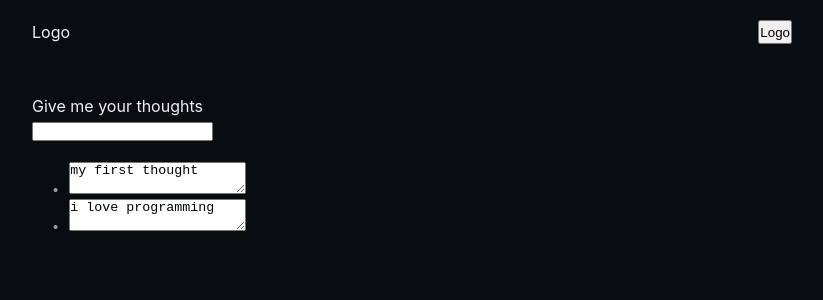
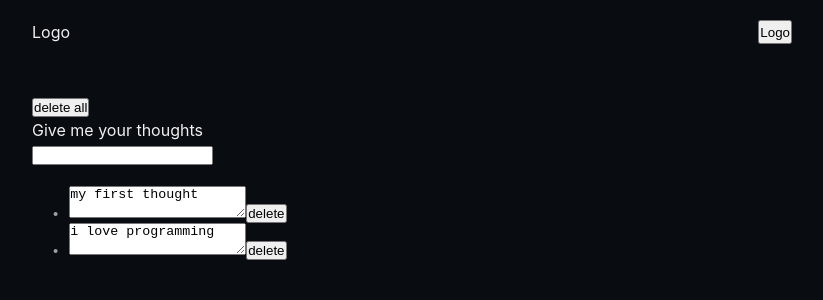
Before and after one commit to frankivann/your-thoughts, a React (Vite) app: page / in a window 1280 px wide. Shown: the top 300 px of the page, without its empty margins (228-1051 px from the left). Built offline with nearby package versions, Linux system fonts and the light colour scheme.

Commit message:
feat delete thoughts

```diff
--- a/src/App.tsx
+++ b/src/App.tsx
@@ -18,7 +18,7 @@ const initialThoughts = [
 export default function App() {
   const [thoughts, setThoughts] = useState<Thought[]>(initialThoughts)
 
-  const onSubmit = (event: React.FormEvent<HTMLFormElement>) => {
+  const handleSubmit = (event: React.FormEvent<HTMLFormElement>) => {
     event.preventDefault()
 
     /**
@@ -69,6 +69,15 @@ export default function App() {
       setThoughts(newThoughts)
     }
 
+  const handleDelete = (id: string) => () => {
+    const newThoughts = thoughts.filter(thought => thought.id !== id)
+    setThoughts(newThoughts)
+  }
+
+  const handleDeleteAll = () => {
+    setThoughts([])
+  }
+
   return (
     <div className='app'>
       <header className='header'>
@@ -77,9 +86,10 @@ export default function App() {
       </header>
 
       <main className='main'>
+        <button onClick={handleDeleteAll}>delete all</button>
         <h1 className='title'>Give me your thoughts</h1>
 
-        <form onSubmit={onSubmit}>
+        <form onSubmit={handleSubmit}>
           <input type='text' name='thought' />
         </form>
 
@@ -92,6 +102,7 @@ export default function App() {
                 defaultValue={value}
                 onChange={handleChange(id)}
               />
+              <button onClick={handleDelete(id)}>delete</button>
             </li>
           ))}
         </ul>
```
